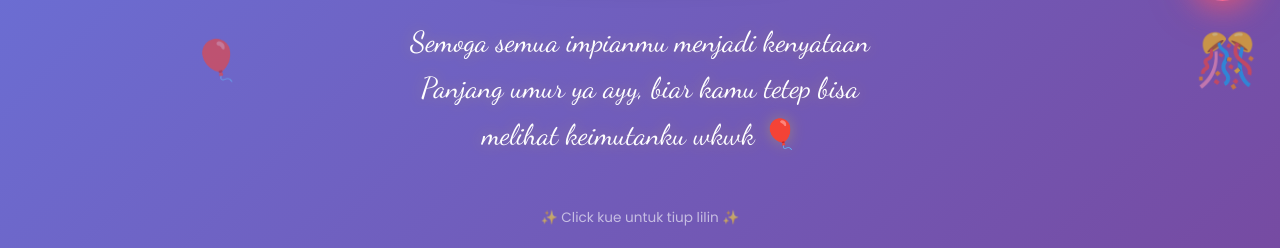
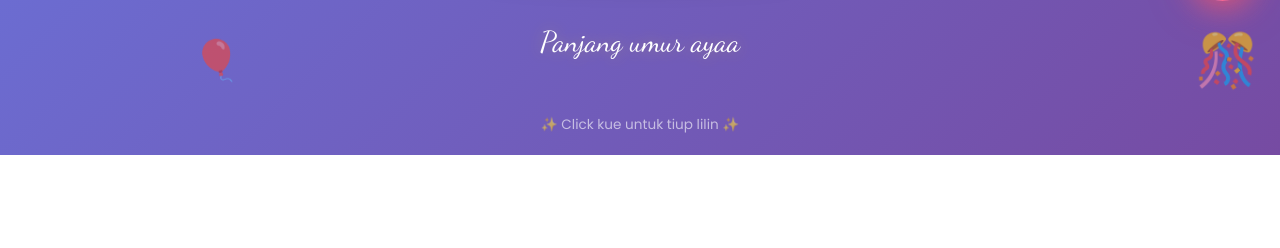
Before and after one commit to fromthesecret-alt/hbd, a plain HTML site: page index.html in a window 1280 px wide. Shown: the part 769-1017 px from the top of the page. After the commit the page ends 924 px from the top, so only its background shows below. Drawn offline with Linux system fonts and the light colour scheme.

Commit message:
Add files via upload

```diff
--- a/index.html
+++ b/index.html
@@ -865,8 +865,7 @@
         <!-- Wish Message -->
         <div class="wish-message" id="wishMessage">
             <p>
-                Semoga semua impianmu menjadi kenyataan<br>
-                Panjang umur ya ayy, biar kamu tetep bisa melihat keimutanku wkwk 🎈
+                Panjang umur ayaa<br>
             </p>
         </div>
 
```
